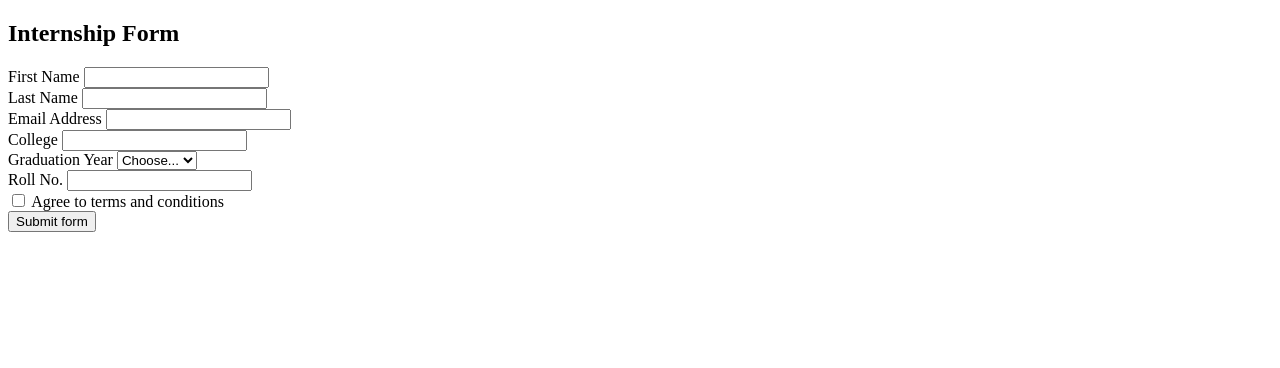
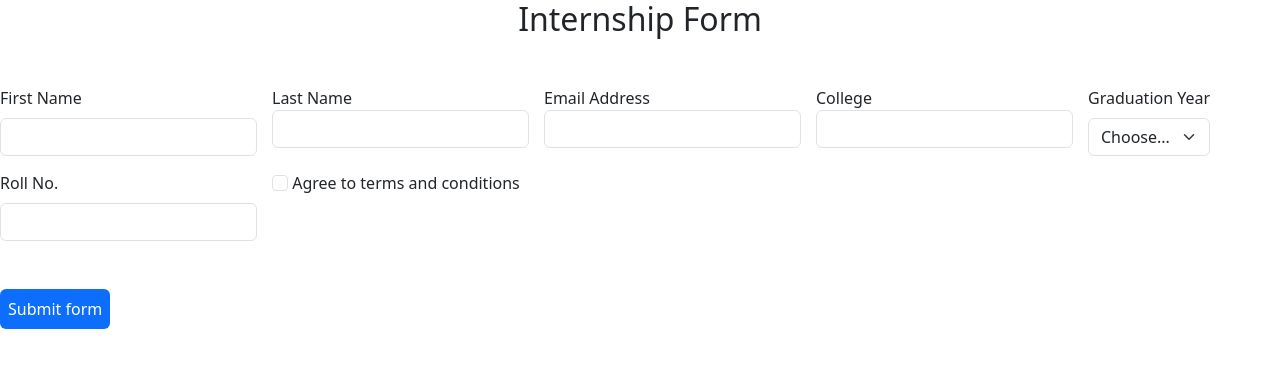
Before and after one commit to acciojob/bootstrap-form-easy-Arsh249, a website: page main.html in a window 1280 px wide. Drawn offline with nearby package versions, Linux system fonts and the light colour scheme.

Commit message:
created a submission

```diff
--- a/main.html
+++ b/main.html
@@ -4,12 +4,14 @@
 
 <head>
 	<link rel="stylesheet" href="styles.css">
+	<link href="https://cdn.jsdelivr.net/npm/bootstrap@5.3.3/dist/css/bootstrap.min.css" rel="stylesheet" integrity="sha384-QWTKZyjpPEjISv5WaRU9OFeRpok6YctnYmDr5pNlyT2bRjXh0JMhjY6hW+ALEwIH" crossorigin="anonymous">
 </head>
 
 <body>
 	<!-- the entire body must be written by student -->
 	<form id="internship-form">
-        <h2>Internship Form</h2>
+        <h2 class='text-center mb-5'>Internship Form</h2>
+		<div class='d-flex flex-wrap mb-5'>
         <div>
             <label for="first-name-input" class="form-label">First Name</label>
             <input type="text" id="first-name-input" class='form-control' required>
@@ -51,10 +53,12 @@
             <label for="conditions-checkbox">Agree to terms and conditions</label>
             <span class="invalid-feedback" id="conditions-error">You must agree before submitting.</span>
         </div>
-        <button type="button" onclick="validateForm()">Submit form</button>
+		</div>
+        <button type="button" onclick="validateForm()" class='border border-0 bg-primary text-white p-2 rounded-2'>Submit form</button>
     </form>
     <script type="text/javascript" src="./script.js">
 </script>
+	<script src="https://cdn.jsdelivr.net/npm/bootstrap@5.3.3/dist/js/bootstrap.bundle.min.js" integrity="sha384-YvpcrYf0tY3lHB60NNkmXc5s9fDVZLESaAA55NDzOxhy9GkcIdslK1eN7N6jIeHz" crossorigin="anonymous"></script>
 
 </body>
 
--- a/styles.css
+++ b/styles.css
@@ -2,3 +2,6 @@
             color: red;
             display: none;
         }
+.d-flex{
+	gap:15px
+}
```
